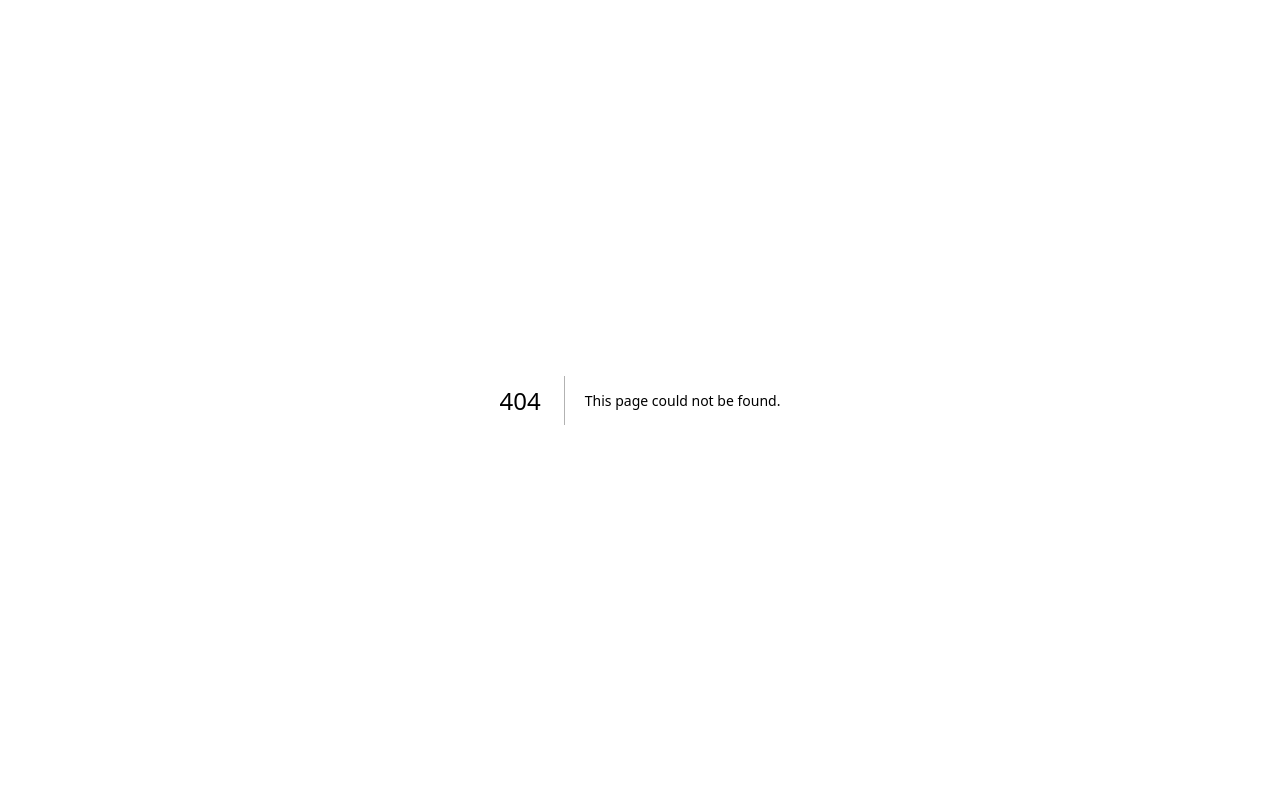
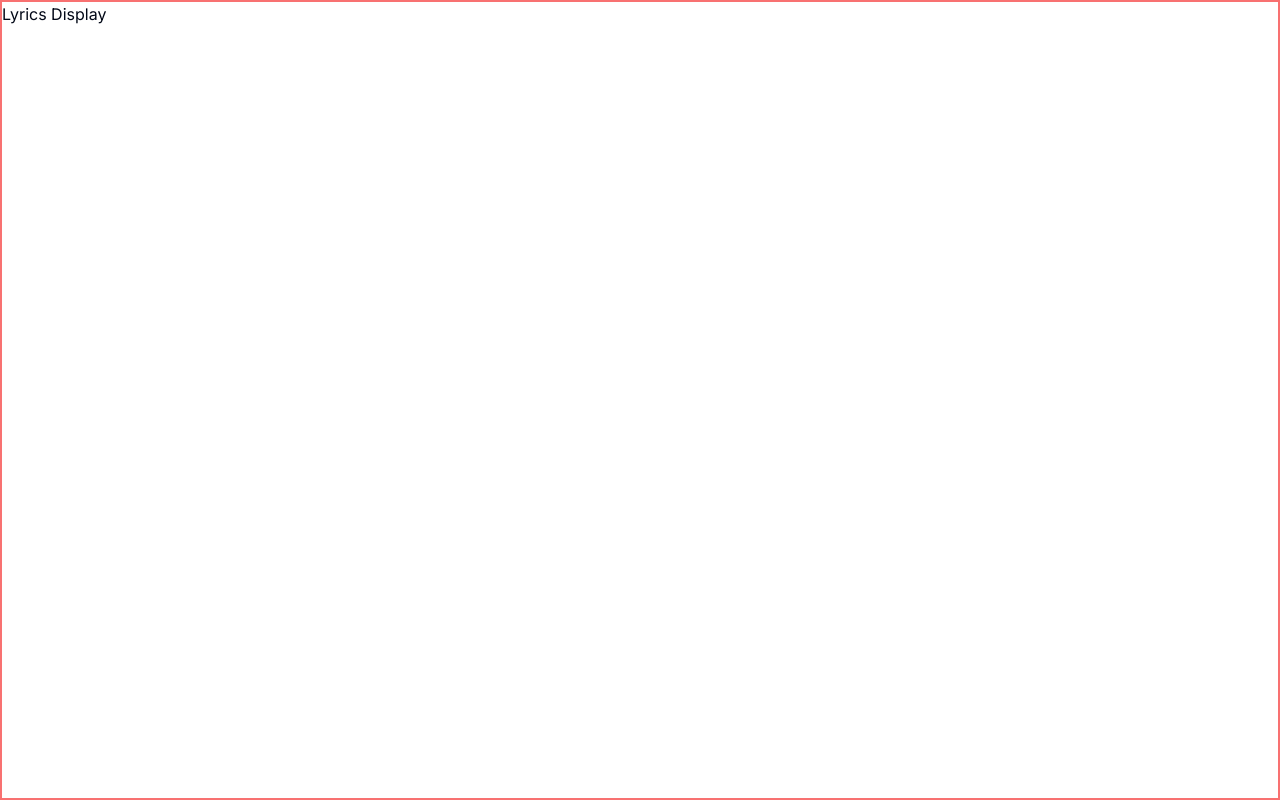
Before and after one commit to developedbyluan/ministoryhabit, a Next.js app: page /audio-player in a window 1280 px wide. Before the commit this address had no page. Built offline with nearby package versions, Linux system fonts and the light colour scheme.

Commit message:
feat: add initial audio player structure
- Create AudioPlayerPage component
- Add LyricsDisplay component placeholder
- Set up use-audio hook (empty file)

```diff
--- /dev/null
+++ b/src/app/(root)/audio-player/page.tsx
@@ -0,0 +1,9 @@
+import LyricsDisplay from "@/components/LyricsDisplay";
+
+export default function AudioPlayerPage() {
+    return (
+        <main>
+            <LyricsDisplay />
+        </main>
+    )
+}
--- /dev/null
+++ b/src/components/LyricsDisplay.tsx
@@ -0,0 +1,3 @@
+export default function LyricsDisplay() {
+    return "Lyrics Display"
+}
```
Also changed, not shown: src/hooks/use-audio.ts (added).
